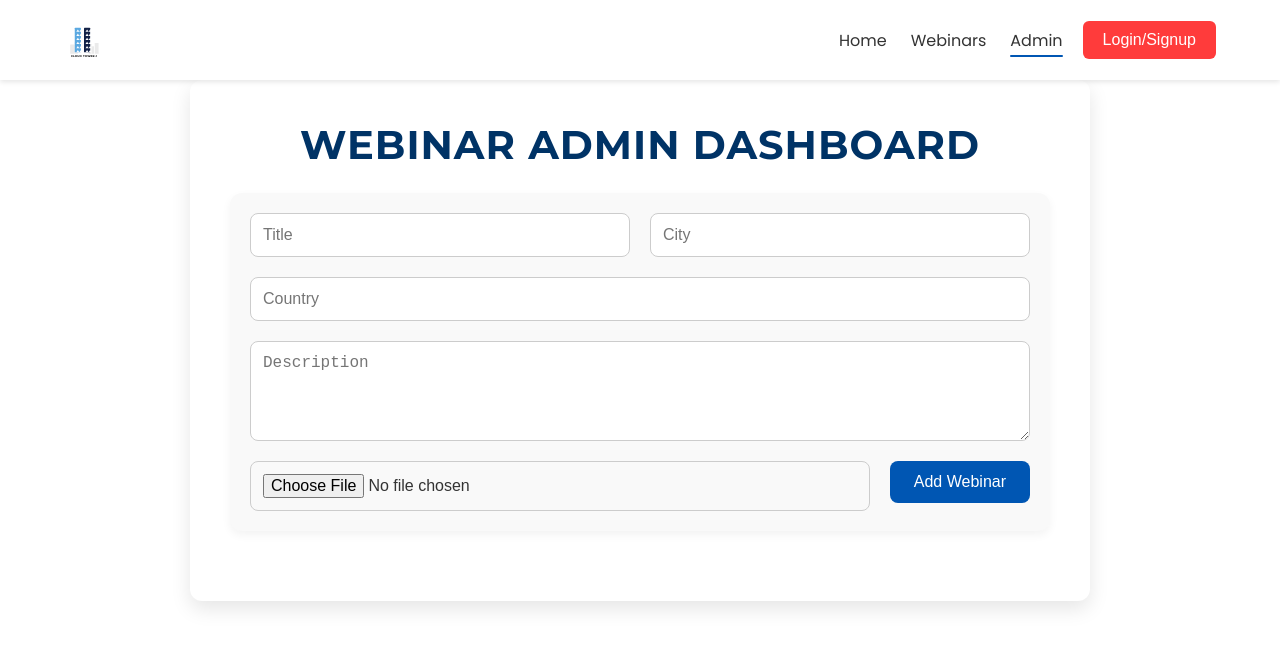
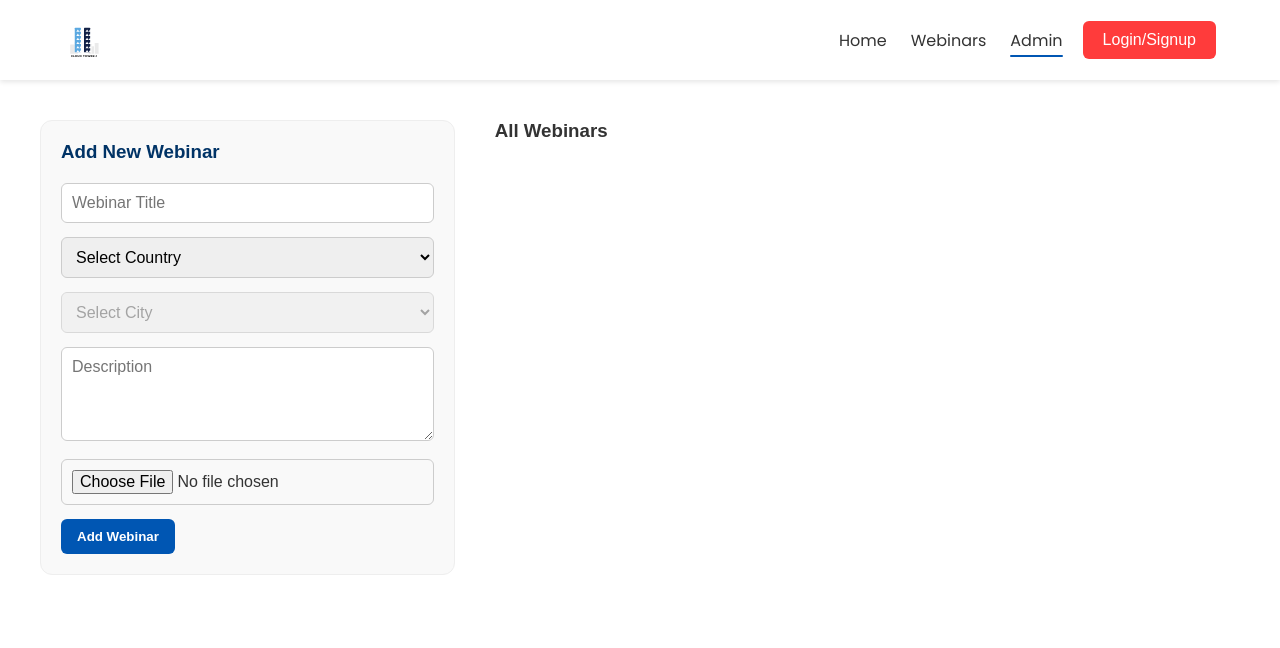
Before and after one commit to asad-creats/Tayyab, a React (Vite) app in the folder webinar-page/: page /admin/webinars in a window 1280 px wide. Shown: the top 648 px of the page. Built offline with nearby package versions, Linux system fonts and the light colour scheme.

Commit message:
add admi page functionality

```diff
--- a/webinar-page/src/pages/WebinarAdmin.css
+++ b/webinar-page/src/pages/WebinarAdmin.css
@@ -1,133 +1,229 @@
-.admin-page {
+.admin-dashboard {
     padding: 40px;
-    max-width: 900px;
+    max-width: 1300px;
     margin: auto;
-    font-family: 'Montserrat', sans-serif;
-    background: #ffffff;
-    border-radius: 12px;
-    box-shadow: 0 8px 20px rgba(0, 0, 0, 0.1);
+    font-family: sans-serif;
   }
 
-.admin-page h2 {
-    font-size: 2.5rem;
+  .admin-dashboard h2 {
+    text-align: center;
+    font-size: 2rem;
     color: #003366;
-    margin-bottom: 24px;
-    text-align: center;
-    font-weight: 700;
-    text-transform: uppercase;
-    letter-spacing: 1px;
+    margin-bottom: 30px;
   }
 
-.webinar-form {
+  .admin-container {
     display: flex;
     flex-wrap: wrap;
-    gap: 20px;
-    margin-bottom: 30px;
-    padding: 20px;
-    background: #f9f9f9;
-    border-radius: 12px;
-    box-shadow: 0 4px 10px rgba(0, 0, 0, 0.05);
+    gap: 40px;
   }
 
-.webinar-form input,
-.webinar-form textarea {
-    flex: 1 1 45%;
-    padding: 12px;
-    font-size: 1rem;
-    border-radius: 8px;
-    border: 1px solid #ccc;
-    transition: border-color 0.3s ease, box-shadow 0.3s ease;
+  .admin-form {
+    flex: 1;
+    min-width: 300px;
+    padding: 20px;
+    border: 1px solid #eee;
+    border-radius: 12px;
+    background: #f9f9f9;
   }
 
-.webinar-form input:focus,
-.webinar-form textarea:focus {
-    border-color: #0056b3;
-    box-shadow: 0 0 8px rgba(0, 86, 179, 0.3);
-    outline: none;
+  .admin-form h3 {
+    margin-bottom: 20px;
+    color: #003366;
   }
 
-.webinar-form textarea {
-    flex: 1 1 100%;
-    resize: vertical;
-    min-height: 100px;
+  .admin-form input,
+  .admin-form textarea {
+    width: 100%;
+    margin-bottom: 14px;
+    padding: 10px;
+    font-size: 1rem;
+    border: 1px solid #ccc;
+    border-radius: 6px;
   }
 
-.webinar-form button {
-    padding: 12px 24px;
+  .admin-form button {
+    padding: 10px 16px;
     background-color: #0056b3;
     color: white;
+    font-weight: bold;
     border: none;
-    font-size: 1rem;
-    border-radius: 8px;
+    border-radius: 6px;
     cursor: pointer;
-    transition: background-color 0.3s ease, transform 0.2s ease;
-    align-self: flex-start;
   }
 
-.webinar-form button:hover {
+  .admin-form button:hover {
     background-color: #003366;
-    transform: translateY(-2px);
   }
 
-.webinar-list {
-    list-style: none;
-    padding: 0;
-    margin-top: 20px;
+  .preview-image {
+    max-width: 100%;
+    border-radius: 8px;
+    margin-bottom: 10px;
   }
 
-.webinar-item {
-    background: #ffffff;
-    padding: 20px;
-    margin-bottom: 16px;
-    border-radius: 12px;
-    box-shadow: 0 6px 15px rgba(0, 0, 0, 0.08);
-    display: flex;
-    justify-content: space-between;
-    align-items: center;
-    transition: transform 0.2s ease, box-shadow 0.2s ease;
+  .admin-webinars {
+    flex: 2;
+    min-width: 300px;
   }
 
-.webinar-item:hover {
-    transform: translateY(-4px);
-    box-shadow: 0 10px 20px rgba(0, 0, 0, 0.12);
+  .webinar-card-admin {
+    background: #fff;
+    border: 1px solid #ddd;
+    border-radius: 12px;
+    margin-bottom: 20px;
+    padding: 20px;
+    box-shadow: 0 4px 10px rgba(0,0,0,0.05);
   }
 
-.webinar-item strong {
-    color: #003366;
-    font-size: 1.1rem;
-    font-weight: 600;
+  .webinar-card-content {
+    display: flex;
+    gap: 20px;
   }
 
-.webinar-item button {
-    background-color: #ff3b3b;
-    color: white;
-    border: none;
-    padding: 8px 16px;
-    font-size: 0.9rem;
-    border-radius: 8px;
-    cursor: pointer;
-    transition: background-color 0.3s ease, transform 0.2s ease;
+  .webinar-card-content img {
+    width: 120px;
+    height: 120px;
+    object-fit: cover;
+    border-radius: 10px;
   }
 
-.webinar-item button:hover {
-    background-color: #cc0000;
-    transform: translateY(-2px);
+  .webinar-card-content h4 {
+    margin: 0 0 8px;
+    color: #003366;
   }
 
-/* Add responsive design */
-@media (max-width: 768px) {
-    .webinar-form input,
-    .webinar-form textarea {
-        flex: 1 1 100%;
+  .webinar-card-content .desc {
+    margin: 10px 0;
+    color: #333;
+    font-size: 0.95rem;
   }
 
-    .webinar-item {
-        flex-direction: column;
-        align-items: flex-start;
+  .card-actions {
+    margin-top: 10px;
+    display: flex;
     gap: 10px;
   }
 
-    .webinar-item button {
-        align-self: flex-end;
+  .card-actions button {
+    padding: 6px 10px;
+    font-size: 0.85rem;
+    cursor: pointer;
+    border: none;
+    border-radius: 6px;
+    background-color: #ddd;
   }
+
+  .card-actions button:hover {
+    background-color: #ccc;
   }
+
+  .registrant-list {
+    margin-top: 10px;
+    padding-left: 16px;
+  }
+
+  .registrant-list li {
+    font-size: 0.95rem;
+    margin-bottom: 4px;
+  }
+
+  /* Editable Inputs in Cards */
+.webinar-card-content input,
+.webinar-card-content textarea {
+  width: 100%;
+  margin-bottom: 10px;
+  padding: 10px;
+  font-size: 1rem;
+  border: 1px solid #ccc;
+  border-radius: 6px;
+  font-family: inherit;
+  box-sizing: border-box;
+}
+
+.webinar-card-content textarea {
+  resize: vertical;
+  min-height: 80px;
+}
+
+/* File upload inside card */
+.webinar-card-content input[type="file"] {
+  margin-bottom: 12px;
+}
+
+/* Align image + form */
+.webinar-card-content {
+  display: flex;
+  flex-direction: row;
+  align-items: flex-start;
+  gap: 20px;
+}
+
+.webinar-card-content img {
+  width: 120px;
+  height: 120px;
+  object-fit: cover;
+  border-radius: 10px;
+  flex-shrink: 0;
+}
+
+/* Editable Card Form Buttons */
+.card-actions {
+  display: flex;
+  flex-wrap: wrap;
+  gap: 10px;
+  margin-top: 10px;
+}
+
+.card-actions button {
+  padding: 8px 14px;
+  font-size: 0.9rem;
+  font-weight: 600;
+  border: none;
+  border-radius: 6px;
+  cursor: pointer;
+  background-color: #eee;
+  transition: background-color 0.2s ease;
+}
+
+.card-actions button:hover {
+  background-color: #ddd;
+}
+
+.card-actions button:nth-child(1) {
+  background-color: #0056b3;
+  color: white;
+}
+
+.card-actions button:nth-child(1):hover {
+  background-color: #003f7f;
+}
+
+.card-actions button:nth-child(2) {
+  background-color: #ccc;
+  color: #333;
+}
+
+.card-actions button:nth-child(2):hover {
+  background-color: #bbb;
+}
+.admin-form select,
+.admin-form input,
+.admin-form textarea {
+  width: 100%;
+  padding: 10px;
+  font-size: 1rem;
+  margin-bottom: 14px;
+  border-radius: 6px;
+  border: 1px solid #ccc;
+  font-family: inherit;
+}
+.webinar-card-content select {
+    width: 100%;
+    padding: 10px;
+    margin-bottom: 10px;
+    border-radius: 6px;
+    border: 1px solid #ccc;
+    font-size: 1rem;
+    font-family: inherit;
+  }
--- a/webinar-page/src/pages/WebinarAdmin.jsx
+++ b/webinar-page/src/pages/WebinarAdmin.jsx
@@ -3,52 +3,60 @@ import { WebinarContext } from '../context/WebinarContext';
 import Navbar from '../components/Navbar';
 import './WebinarAdmin.css';
 
+const cityOptions = {
+  Pakistan: ['Karachi', 'Lahore', 'Islamabad'],
+  USA: ['New York', 'Los Angeles', 'Chicago'],
+  Qatar: ['Doha', 'Al Rayyan', 'Al Wakrah'],
+};
+
 function WebinarAdmin() {
   const { webinars, setWebinars } = useContext(WebinarContext);
+
   const [newWebinar, setNewWebinar] = useState({
     title: '',
     city: '',
     country: '',
     description: '',
     image: '',
+    registrants: [],
   });
+
   const [previewImage, setPreviewImage] = useState(null);
+  const [expandedWebinarId, setExpandedWebinarId] = useState(null);
+  const [editingWebinarId, setEditingWebinarId] = useState(null);
+  const [editData, setEditData] = useState({});
 
   const handleChange = (e) => {
     setNewWebinar({ ...newWebinar, [e.target.name]: e.target.value });
   };
 
-  const handleImageUpload = (e) => {
+  const handleEditChange = (e) => {
+    setEditData({ ...editData, [e.target.name]: e.target.value });
+  };
+
+  const handleImageUpload = (e, setImageFn) => {
     const file = e.target.files[0];
     if (!file) return;
 
     const reader = new FileReader();
     reader.onloadend = () => {
-      setNewWebinar({ ...newWebinar, image: reader.result }); // base64 string
-      setPreviewImage(reader.result);
+      setImageFn(reader.result);
     };
     reader.readAsDataURL(file);
   };
 
   const addWebinar = () => {
     const { title, city, country, description, image } = newWebinar;
-
     if (!title || !city || !country || !description || !image) {
       alert('Please fill in all fields and upload an image.');
       return;
     }
 
     const newId = webinars.length ? Math.max(...webinars.map(w => w.id)) + 1 : 1;
-    setWebinars([...webinars, { id: newId, ...newWebinar }]);
+    const webinarWithId = { id: newId, ...newWebinar, registrants: [] };
 
-    // Reset form
-    setNewWebinar({
-      title: '',
-      city: '',
-      country: '',
-      description: '',
-      image: '',
-    });
+    setWebinars([...webinars, webinarWithId]);
+    setNewWebinar({ title: '', city: '', country: '', description: '', image: '', registrants: [] });
     setPreviewImage(null);
   };
 
@@ -56,63 +64,120 @@ function WebinarAdmin() {
     setWebinars(webinars.filter(w => w.id !== id));
   };
 
+  const toggleRegistrants = (id) => {
+    setExpandedWebinarId(expandedWebinarId === id ? null : id);
+  };
+
+  const startEdit = (webinar) => {
+    setEditingWebinarId(webinar.id);
+    setEditData({ ...webinar });
+  };
+
+  const saveEdit = () => {
+    setWebinars(webinars.map(w => (w.id === editingWebinarId ? editData : w)));
+    setEditingWebinarId(null);
+    setEditData({});
+  };
+
+  const cancelEdit = () => {
+    setEditingWebinarId(null);
+    setEditData({});
+  };
+
   return (
     <>
       <Navbar />
-      <div className="admin-page">
-        <h2>Webinar Admin Dashboard</h2>
+      <div className="admin-dashboard">
 
-        <div className="webinar-form">
-          <input
-            name="title"
-            placeholder="Title"
-            value={newWebinar.title}
-            onChange={handleChange}
-          />
-          <input
-            name="city"
-            placeholder="City"
-            value={newWebinar.city}
-            onChange={handleChange}
-          />
-          <input
-            name="country"
-            placeholder="Country"
-            value={newWebinar.country}
-            onChange={handleChange}
-          />
-          <textarea
-            name="description"
-            placeholder="Description"
-            value={newWebinar.description}
-            onChange={handleChange}
-            rows={4}
-          />
 
-          <input type="file" accept="image/*" onChange={handleImageUpload} />
-          {previewImage && (
-            <img
-              src={previewImage}
-              alt="Preview"
-              style={{ maxWidth: '150px', marginTop: '10px', borderRadius: '8px' }}
-            />
-          )}
-
+        <div className="admin-container">
+          {/* Add Webinar Form */}
+          <div className="admin-form">
+            <h3>Add New Webinar</h3>
+            <input name="title" placeholder="Webinar Title" value={newWebinar.title} onChange={handleChange} />
+            <select name="country" value={newWebinar.country} onChange={handleChange}>
+              <option value="">Select Country</option>
+              {Object.keys(cityOptions).map((country, i) => (
+                <option key={i} value={country}>{country}</option>
+              ))}
+            </select>
+            <select name="city" value={newWebinar.city} onChange={handleChange} disabled={!newWebinar.country}>
+              <option value="">Select City</option>
+              {cityOptions[newWebinar.country]?.map((city, i) => (
+                <option key={i} value={city}>{city}</option>
+              ))}
+            </select>
+            <textarea name="description" placeholder="Description" value={newWebinar.description} onChange={handleChange} rows={4} />
+            <input type="file" accept="image/*" onChange={(e) => handleImageUpload(e, (img) => {
+              setNewWebinar({ ...newWebinar, image: img });
+              setPreviewImage(img);
+            })} />
+            {previewImage && <img src={previewImage} alt="Preview" className="preview-image" />}
             <button onClick={addWebinar}>Add Webinar</button>
           </div>
 
-        <ul className="webinar-list">
+          {/* Webinar Cards */}
+          <div className="admin-webinars">
+            <h3>All Webinars</h3>
             {webinars.map((w) => (
-            <li key={w.id} className="webinar-item">
+              <div key={w.id} className="webinar-card-admin">
+                <div className="webinar-card-content">
+                  <img src={editingWebinarId === w.id ? editData.image : w.image} alt={w.title} />
                   <div>
-                <strong>{w.title}</strong><br />
-                <span>{w.city}, {w.country}</span>
-                <p style={{ marginTop: '8px', fontSize: '0.95rem' }}>{w.description}</p>
+                    {editingWebinarId === w.id ? (
+                      <>
+                        <input name="title" value={editData.title} onChange={handleEditChange} placeholder="Title" />
+                        <select name="country" value={editData.country} onChange={handleEditChange}>
+                          <option value="">Select Country</option>
+                          {Object.keys(cityOptions).map((country, i) => (
+                            <option key={i} value={country}>{country}</option>
+                          ))}
+                        </select>
+                        <select name="city" value={editData.city} onChange={handleEditChange} disabled={!editData.country}>
+                          <option value="">Select City</option>
+                          {cityOptions[editData.country]?.map((city, i) => (
+                            <option key={i} value={city}>{city}</option>
+                          ))}
+                        </select>
+                        <textarea name="description" value={editData.description} onChange={handleEditChange} />
+                        <input type="file" accept="image/*" onChange={(e) => handleImageUpload(e, (img) => setEditData({ ...editData, image: img }))} />
+                        <div className="card-actions">
+                          <button onClick={saveEdit}>Save</button>
+                          <button onClick={cancelEdit}>Cancel</button>
                         </div>
+                      </>
+                    ) : (
+                      <>
+                        <h4>{w.title}</h4>
+                        <p>{w.city}, {w.country}</p>
+                        <p className="desc">{w.description}</p>
+                        <p><strong>Registrants:</strong> {w.registrants.length}</p>
+                        <div className="card-actions">
                           <button onClick={() => deleteWebinar(w.id)}>Delete</button>
-            </li>
+                          <button onClick={() => startEdit(w)}>Edit</button>
+                          <button onClick={() => toggleRegistrants(w.id)}>
+                            {expandedWebinarId === w.id ? 'Hide Registrants' : 'View Registrants'}
+                          </button>
+                        </div>
+                        {expandedWebinarId === w.id && (
+                          <ul className="registrant-list">
+                            {w.registrants.length === 0 ? (
+                              <li>No one registered yet.</li>
+                            ) : (
+                              w.registrants.map((r, index) => (
+                                <li key={index}>{r.name} ({r.email})</li>
+                              ))
+                            )}
+                          </ul>
+                        )}
+                      </>
+                    )}
+                  </div>
+                </div>
+              </div>
             ))}
-        </ul>
+          </div>
+        </div>
       </div>
     </>
   );
```
Lines whose indentation alone changed are shown as unchanged.
